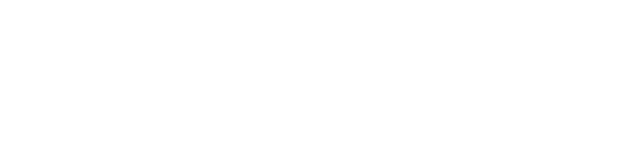
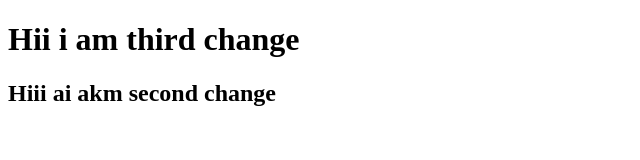
Before and after one commit to Sanu-Ashutosh/Test-1, a plain HTML site: page index2.html in a window 1280 px wide. Shown: the whole page, without its empty margins (0-640 px from the left). Drawn offline with Linux system fonts and the light colour scheme.

Commit message:
2nd changes

```diff
--- a/index2.html
+++ b/index2.html
@@ -7,7 +7,7 @@
     <title>Document</title>
 </head>
 <body>
-        <h1></h1>
-        <h2></h2>
+        <h1>Hii i am third change</h1>
+        <h2> Hiii ai akm second change</h2>
 </body>
 </html>
```
Also changed, not shown: index.html (+1 -1 lines).
